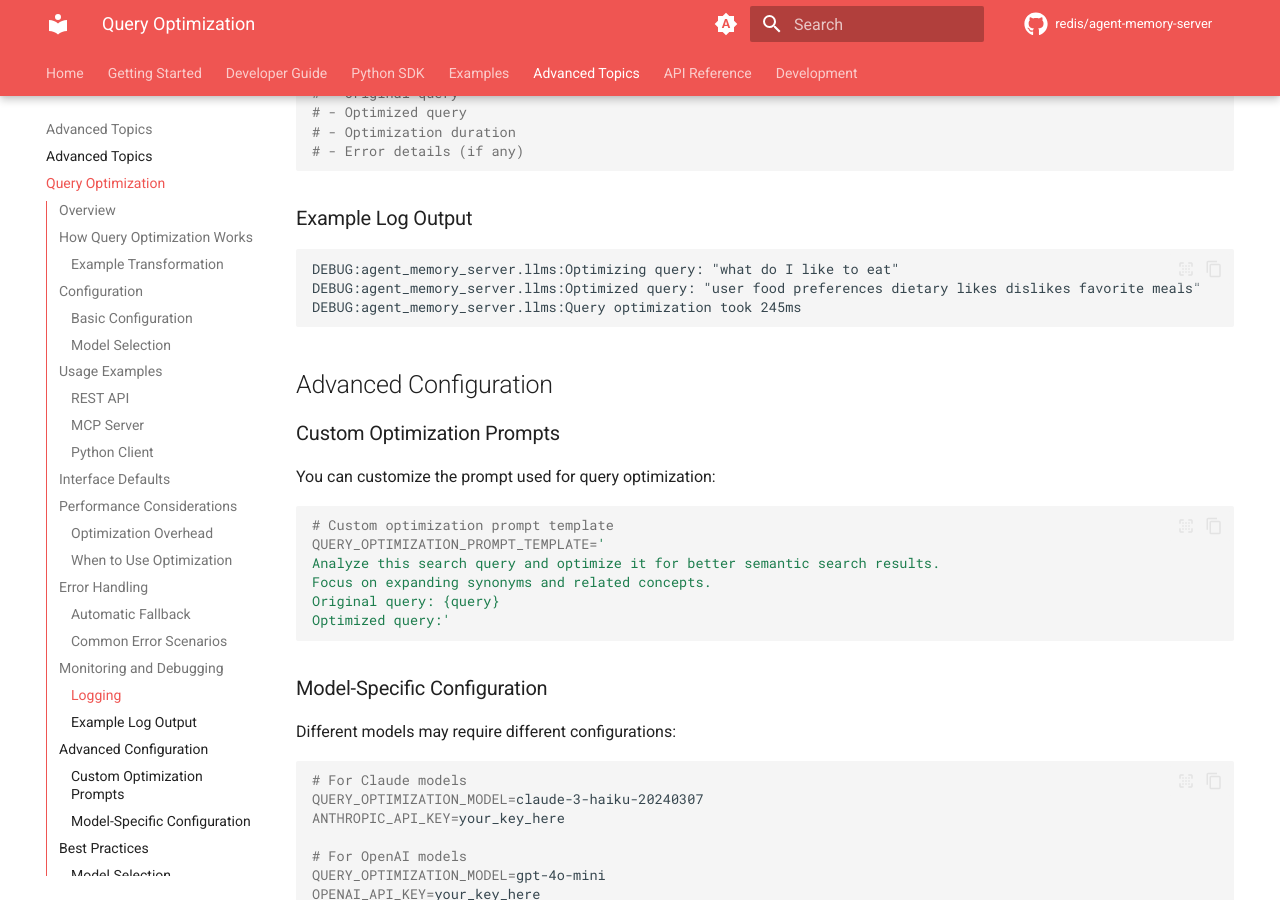
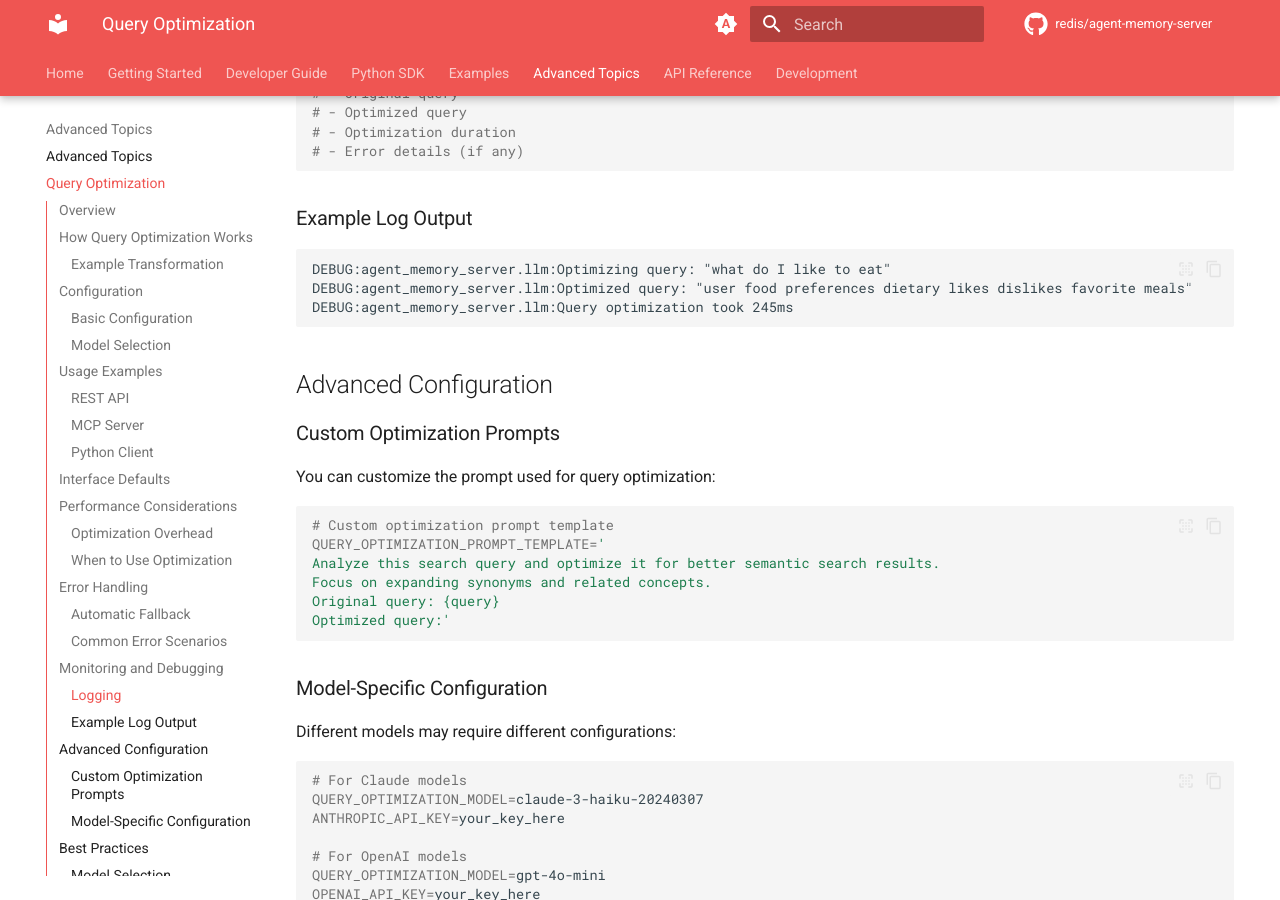
Before and after one commit to redis/agent-memory-server, an MkDocs documentation site: the page built from docs/query-optimization.md, in a window 1280 px wide and 900 px high, scrolled down 5016 px. Built offline with MkDocs 1.6.1 and Material for MkDocs 9.7.7, drawn with Linux system fonts in a browser that asks for light colours; comment, search, counter and statistics services are not loaded; the version menu is left out.

Commit message:
Update docs for query optimization

````diff
--- a/docs/query-optimization.md
+++ b/docs/query-optimization.md
@@ -228,9 +228,9 @@ LOG_LEVEL=DEBUG
 ### Example Log Output
 
 ```
-DEBUG:agent_memory_server.llms:Optimizing query: "what do I like to eat"
-DEBUG:agent_memory_server.llms:Optimized query: "user food preferences dietary likes dislikes favorite meals"
-DEBUG:agent_memory_server.llms:Query optimization took 245ms
+DEBUG:agent_memory_server.llm:Optimizing query: "what do I like to eat"
+DEBUG:agent_memory_server.llm:Optimized query: "user food preferences dietary likes dislikes favorite meals"
+DEBUG:agent_memory_server.llm:Query optimization took 245ms
 ```
 
 ## Advanced Configuration
````
